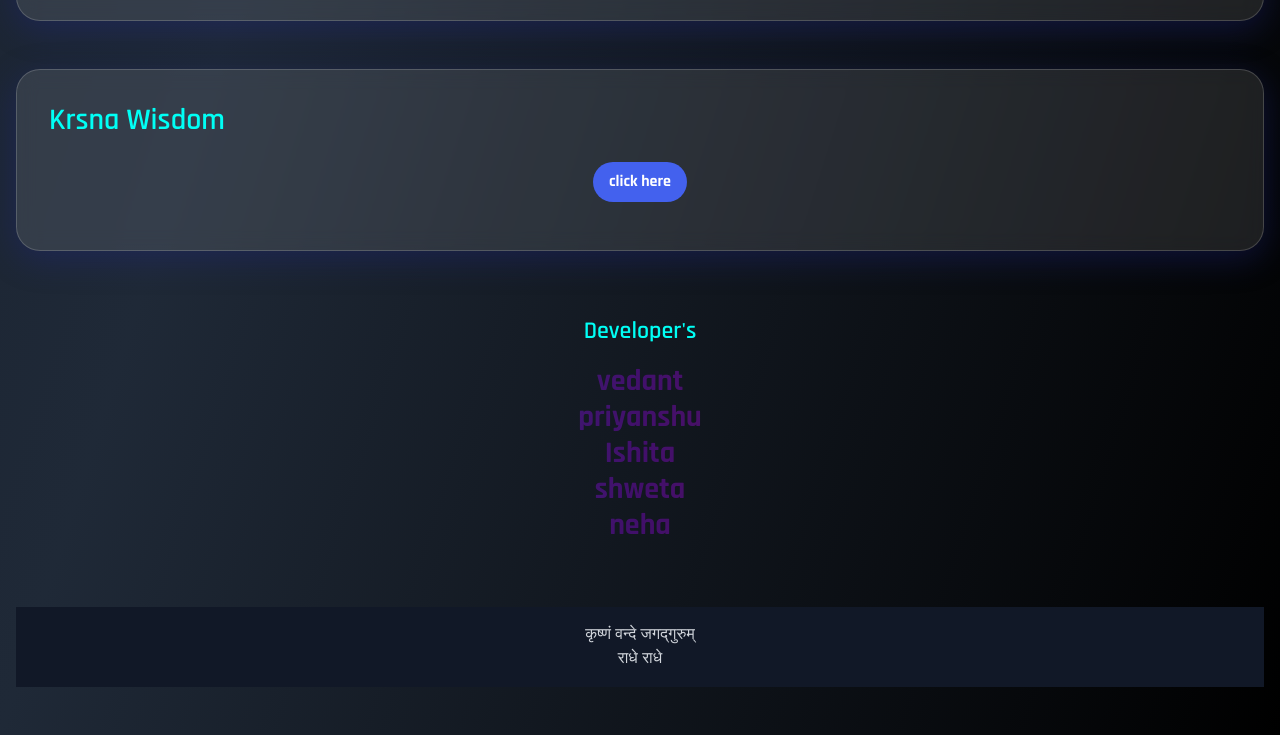
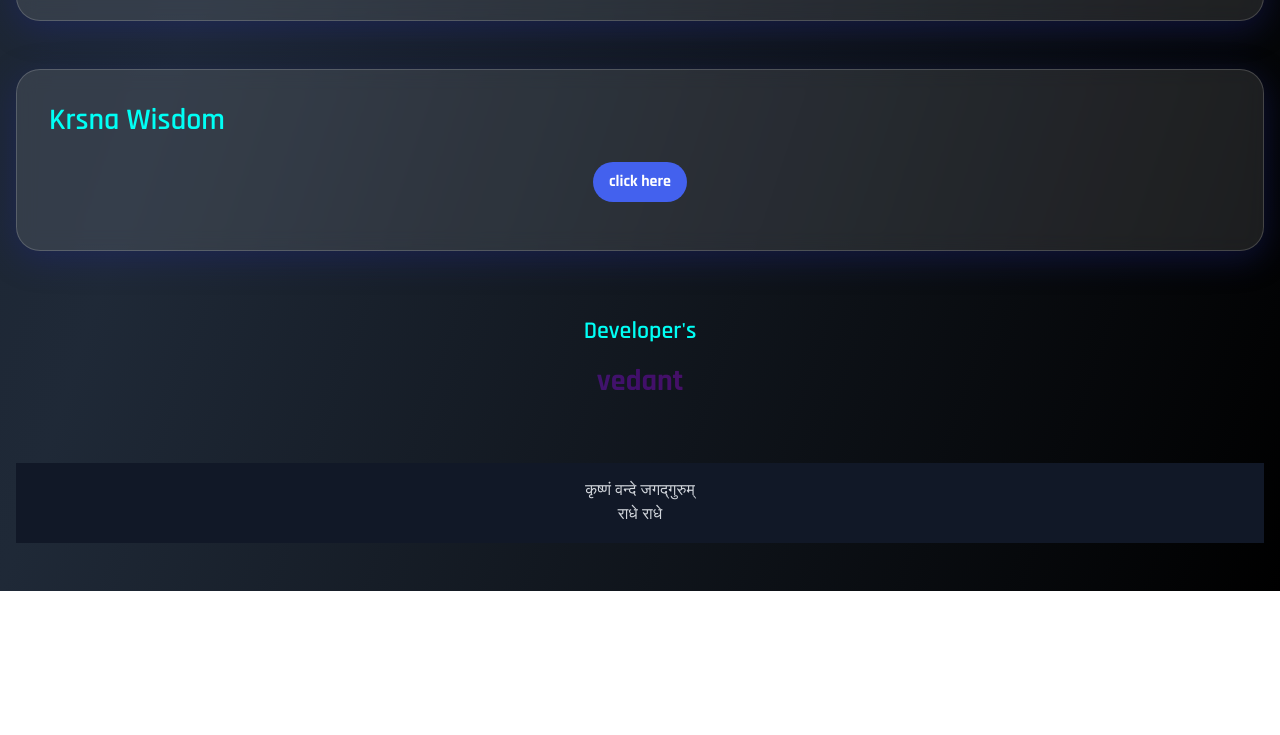
Before and after one commit to Vedant-Wedekar/www.vedant-sri_krishna_janmashtami, a plain HTML site: page index.html in a window 1280 px wide. Shown: the part 3255-3990 px from the top of the page. After the commit the page ends 3846 px from the top, so only its background shows below. Drawn offline with nearby package versions, Linux system fonts and the light colour scheme.

Commit message:
CREDIT CHANGES

```diff
--- a/index.html
+++ b/index.html
@@ -266,11 +266,8 @@
 
         <div class="mt-16 text-center">
             <p class="text-2xl text-neon-cyan font-semibold">Developer's</p>
-            <p class="text-3xl text-transparent bg-clip-text bg-gradient-to-r from-neon-blue via-neon-purple to-neon-pink mt-4 font-bold animate-pulse">vedant<br>priyanshu<br>Ishita<br> shweta<br>neha
+            <p class="text-3xl text-transparent bg-clip-text bg-gradient-to-r from-neon-blue via-neon-purple to-neon-pink mt-4 font-bold animate-pulse">vedant
                 <!-- <li>vedant</li>
-                <li>and my friend</li>
-                <li></li>
-                <li></li>
                 <li></li> -->
 
             </ul></p>
```
